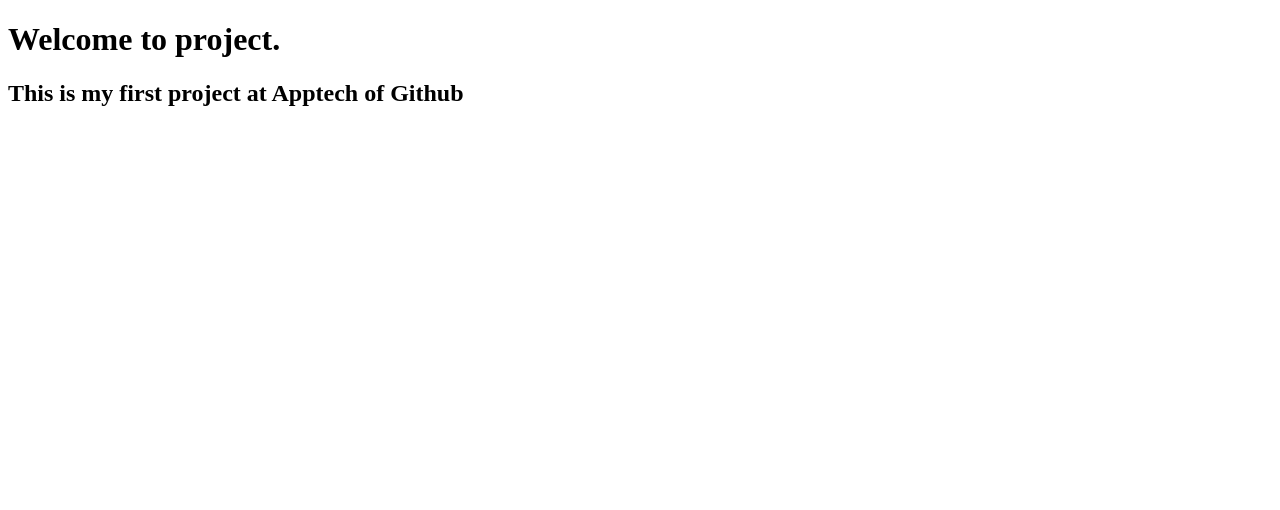
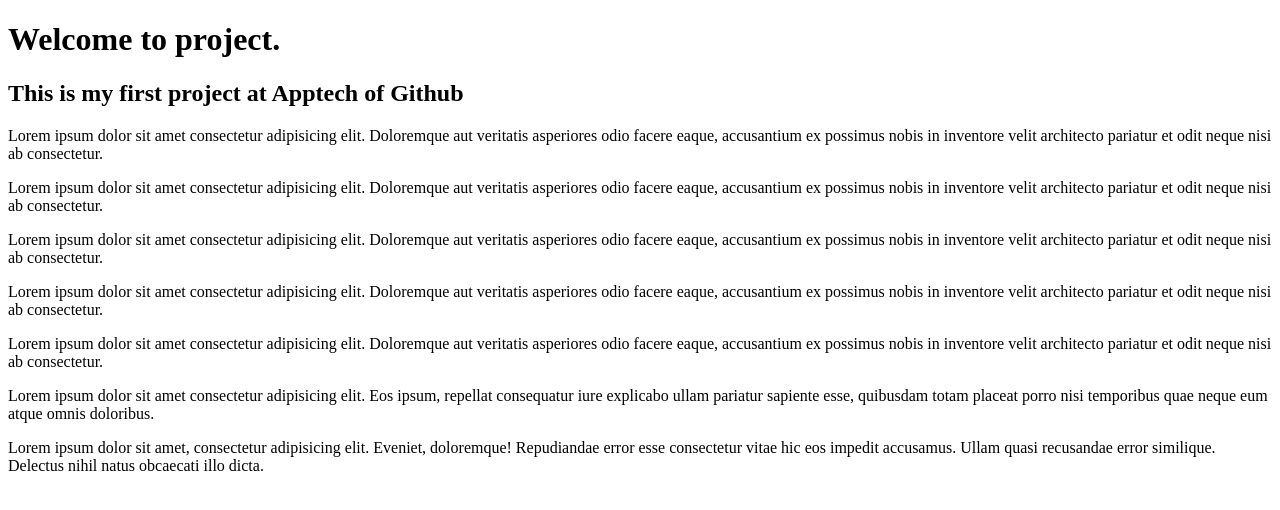
Before and after one commit to Abdullah-k/dev-ops, a plain HTML site: page index.html in a window 1280 px wide. Drawn offline with Linux system fonts and the light colour scheme.

Commit message:
small fixes

```diff
--- a/index.html
+++ b/index.html
@@ -8,6 +8,11 @@
 <body>
     <h1>Welcome to project.</h1>
     <h2>This is my first project at Apptech of Github</h2>
-
-</body>
+    <p>Lorem ipsum dolor sit amet consectetur adipisicing elit. Doloremque aut veritatis asperiores odio facere eaque, accusantium ex possimus nobis in inventore velit architecto pariatur et odit neque nisi ab consectetur.</p>
+    <p>Lorem ipsum dolor sit amet consectetur adipisicing elit. Doloremque aut veritatis asperiores odio facere eaque, accusantium ex possimus nobis in inventore velit architecto pariatur et odit neque nisi ab consectetur.</p>
+    <p>Lorem ipsum dolor sit amet consectetur adipisicing elit. Doloremque aut veritatis asperiores odio facere eaque, accusantium ex possimus nobis in inventore velit architecto pariatur et odit neque nisi ab consectetur.</p>
+    <p>Lorem ipsum dolor sit amet consectetur adipisicing elit. Doloremque aut veritatis asperiores odio facere eaque, accusantium ex possimus nobis in inventore velit architecto pariatur et odit neque nisi ab consectetur.</p>
+    <p>Lorem ipsum dolor sit amet consectetur adipisicing elit. Doloremque aut veritatis asperiores odio facere eaque, accusantium ex possimus nobis in inventore velit architecto pariatur et odit neque nisi ab consectetur.</p>
+    <p>Lorem ipsum dolor sit amet consectetur adipisicing elit. Eos ipsum, repellat consequatur iure explicabo ullam pariatur sapiente esse, quibusdam totam placeat porro nisi temporibus quae neque eum atque omnis doloribus.</p>
+</body><p>Lorem ipsum dolor sit amet, consectetur adipisicing elit. Eveniet, doloremque! Repudiandae error esse consectetur vitae hic eos impedit accusamus. Ullam quasi recusandae error similique. Delectus nihil natus obcaecati illo dicta.</p>
 </html>
```
